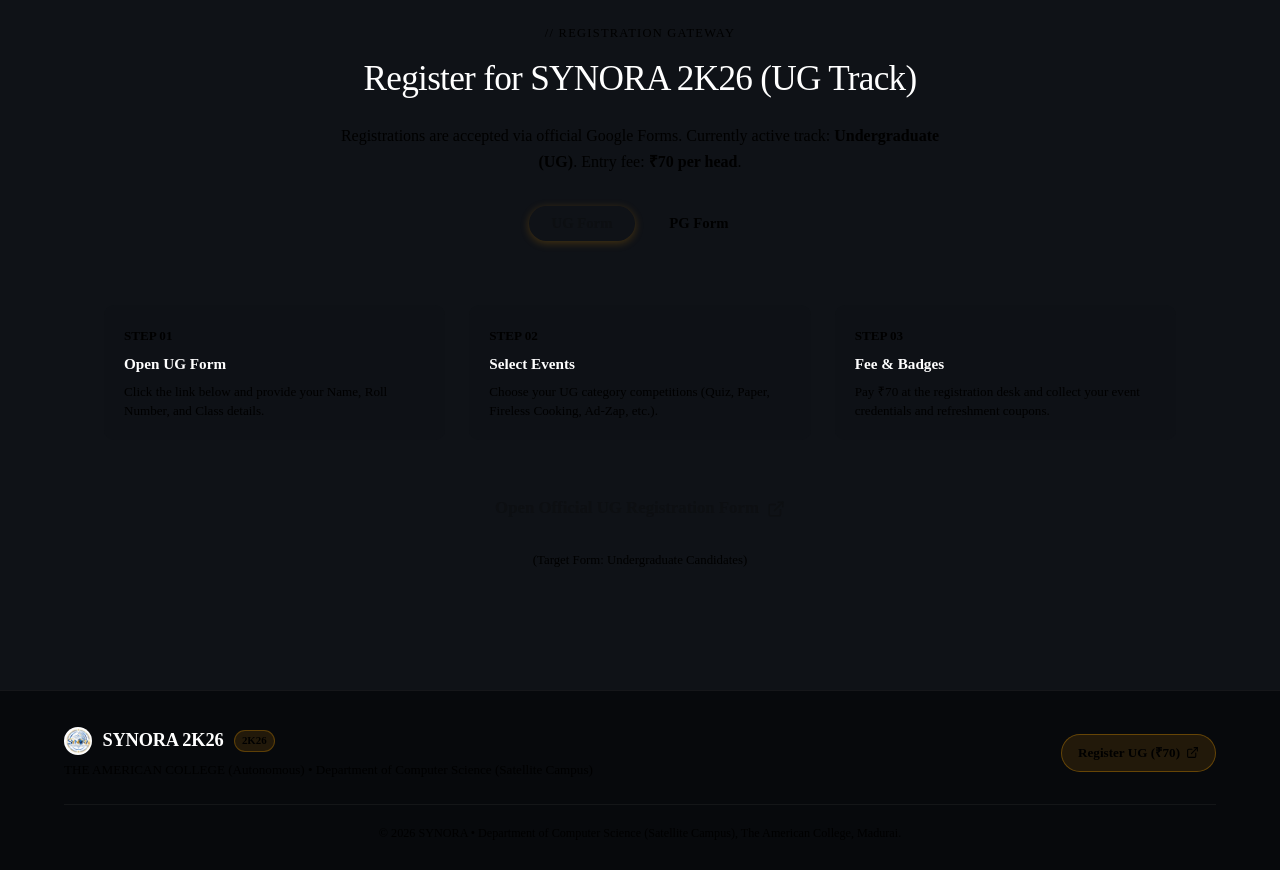
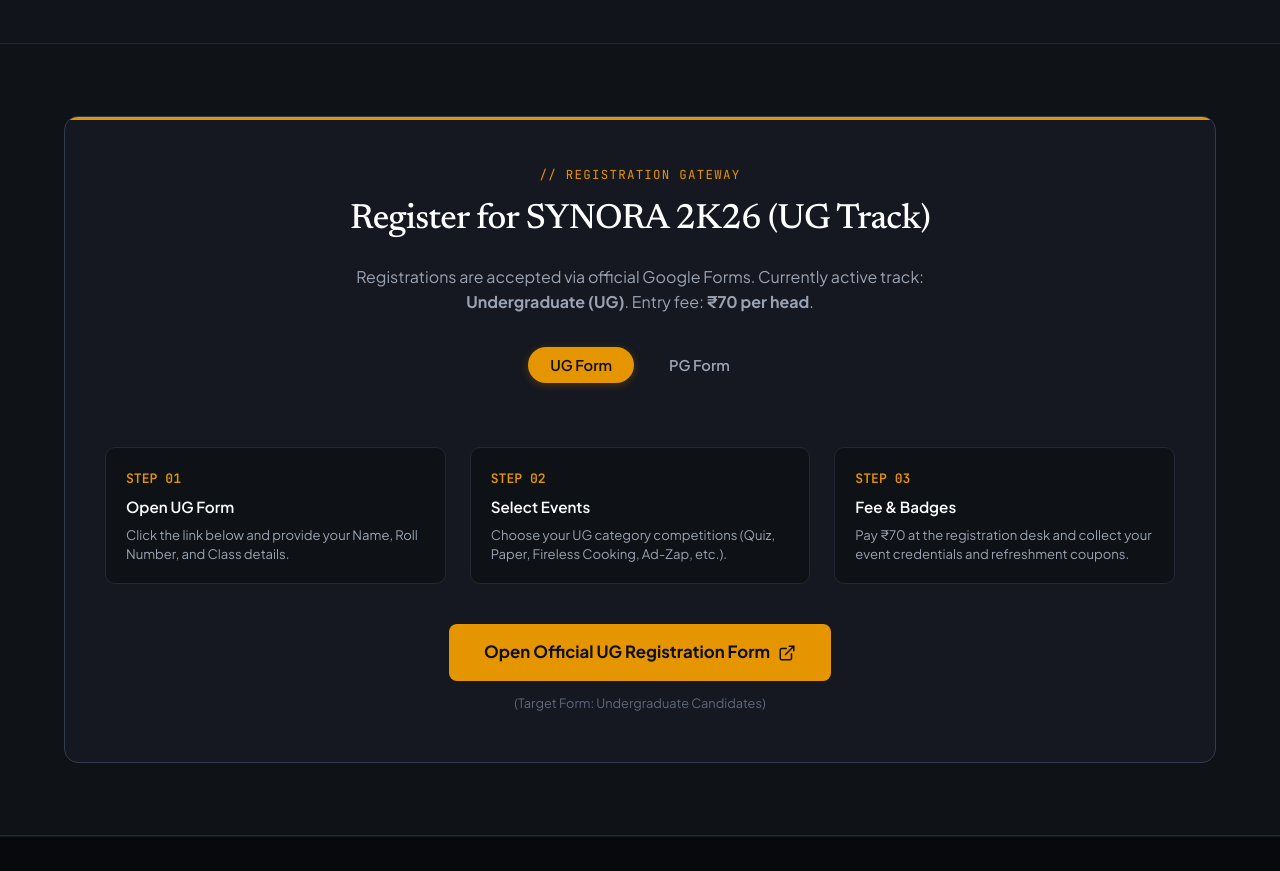
Before and after one commit to mogesh-developer/SYNORA_2K26, a React (Vite) app: page / in a window 1280 px wide. Shown: the part 4380-5251 px from the top of the page. Built offline with nearby package versions, Linux system fonts and the light colour scheme.

Commit message:
fix: clean CSS syntax error in index.css and rebuild

```diff
--- a/src/index.css
+++ b/src/index.css
@@ -1,4 +1,4 @@
-u/* ==========================================================================
+/* ==========================================================================
    THE AMERICAN COLLEGE, MADURAI — SYNORA 2K26
    Clean, Architectural, Native-App feel on Mobile & Developer Platform on Desktop.
    Zero AI flashy gradients. Pure subtle dark slate aesthetic with warm golden amber.
```
